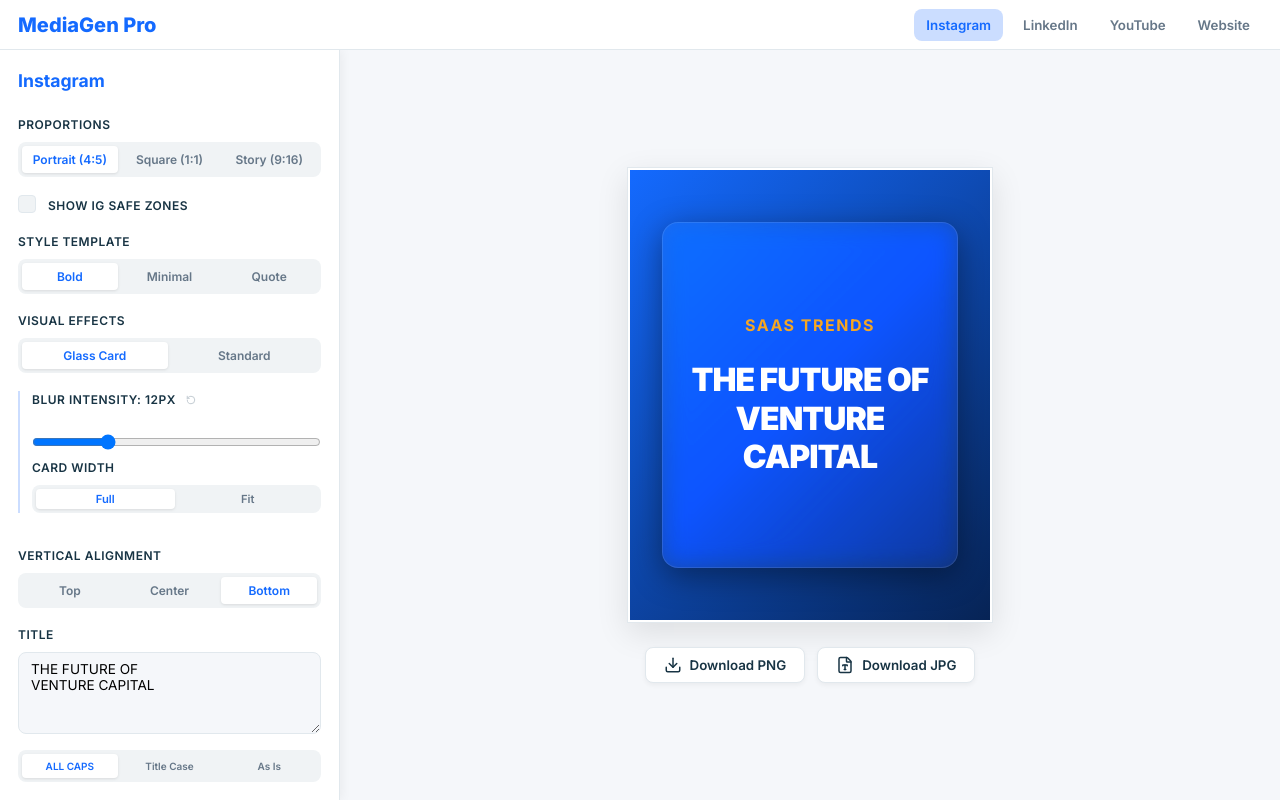
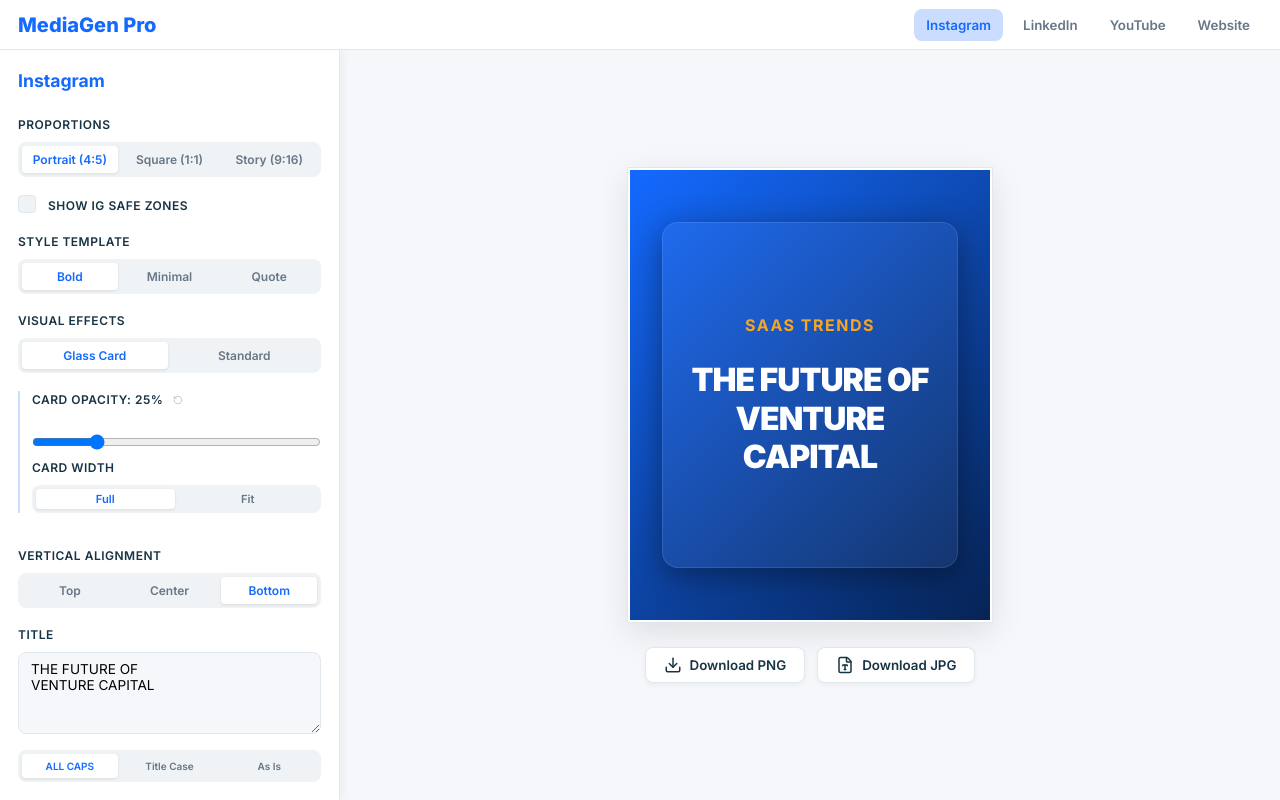
Before and after one commit to umedrahimoff/mediagenpro, a React (Vite) app: page / in a window 1280 px wide. Both pictures are taken after a click on the button "Glass Card". Built offline with nearby package versions, Linux system fonts and the light colour scheme.

Commit message:
v1.5.4: Replace glass blur with opacity control for consistent export

```diff
--- a/src/App.tsx
+++ b/src/App.tsx
@@ -67,7 +67,7 @@ function App() {
       textTransform: 'uppercase',
       useGlassmorphism: false,
       contentAlignment: 'flex-end',
-      glassBlur: 12,
+      glassBlur: 25,
       glassWidth: 'full',
     };
   });
--- a/src/components/Editor/Editor.tsx
+++ b/src/components/Editor/Editor.tsx
@@ -245,15 +245,15 @@ export const Editor: React.FC<EditorProps> = ({ state, onChange }) => {
                                 <div className="glass-settings-nested" style={{ paddingLeft: '12px', borderLeft: '2px solid var(--color-light-blue)', marginBottom: '16px' }}>
                                     <div className="control-group">
                                         <div className="label-with-reset">
-                                            <label style={{ fontSize: '0.75rem' }}>Blur Intensity: {state.glassBlur}px</label>
-                                            <button className="reset-mini-btn" onClick={() => onChange({ glassBlur: 12 })} title="Reset to 12px">
+                                            <label style={{ fontSize: '0.75rem' }}>Card Opacity: {state.glassBlur}%</label>
+                                            <button className="reset-mini-btn" onClick={() => onChange({ glassBlur: 25 })} title="Reset to 25%">
                                                 <RotateCcw size={10} />
                                             </button>
                                         </div>
                                         <input
                                             type="range"
-                                            min="4"
-                                            max="40"
+                                            min="10"
+                                            max="95"
                                             value={state.glassBlur}
                                             onChange={(e) => onChange({ glassBlur: parseInt(e.target.value) })}
                                             className="slider"
@@ -471,7 +471,7 @@ export const Editor: React.FC<EditorProps> = ({ state, onChange }) => {
                 <a href="https://stanbase.tech/" target="_blank" rel="noopener noreferrer">
                     <span>Powered by</span>
                     <strong>Stanbase</strong>
-                    <span className="version-tag">v1.5.3</span>
+                    <span className="version-tag">v1.5.4</span>
                 </a>
             </footer>
         </div>
--- a/src/components/Preview/Preview.css
+++ b/src/components/Preview/Preview.css
@@ -485,7 +485,7 @@
 
 /* Glassmorphism Effect */
 .glass-effect {
-    background: rgba(255, 255, 255, 0.25) !important;
+    /* Background is handled inline for opacity control */
     border: 1px solid rgba(255, 255, 255, 0.3) !important;
     border-radius: 16px !important;
     margin: 20px !important;
@@ -493,16 +493,6 @@
     height: auto !important;
     min-height: 120px;
     box-shadow: 0 8px 32px 0 rgba(0, 0, 0, 0.4) !important;
-}
-
-/* Force high visibility during export since backdrop-filter fails */
-.exporting .glass-effect {
-    background: rgba(255, 255, 255, 0.85) !important;
-    /* Very visible white */
-    backdrop-filter: none !important;
-    -webkit-backdrop-filter: none !important;
-    box-shadow: 0 10px 40px rgba(0, 0, 0, 0.5) !important;
-    border: 1px solid rgba(255, 255, 255, 0.8) !important;
 }
 
 .glass-width-fit {
--- a/src/components/Preview/Preview.tsx
+++ b/src/components/Preview/Preview.tsx
@@ -77,11 +77,6 @@ export const Preview: React.FC<PreviewProps> = ({ state }) => {
                 filter: (domNode: any) => {
                     const classList = domNode.classList;
                     return !classList || !classList.contains('ig-ui-overlay');
-                },
-                onClone: (clonedNode: any) => {
-                    if (clonedNode instanceof HTMLElement) {
-                        clonedNode.classList.add('exporting');
-                    }
                 }
             } : {
                 width: targetWidth,
@@ -95,11 +90,6 @@ export const Preview: React.FC<PreviewProps> = ({ state }) => {
                 filter: (domNode: any) => {
                     const classList = domNode.classList;
                     return !classList || !classList.contains('ig-ui-overlay');
-                },
-                onClone: (clonedNode: any) => {
-                    if (clonedNode instanceof HTMLElement) {
-                        clonedNode.classList.add('exporting');
-                    }
                 }
             };
 
@@ -254,8 +244,9 @@ export const Preview: React.FC<PreviewProps> = ({ state }) => {
                                 className={`content ${state.useGlassmorphism ? 'glass-effect' : ''} ${state.useGlassmorphism ? `glass-width-${state.glassWidth}` : ''}`}
                                 style={{
                                     justifyContent: state.contentAlignment,
-                                    backdropFilter: state.useGlassmorphism ? `blur(${state.glassBlur}px) saturate(180%)` : undefined,
-                                    WebkitBackdropFilter: state.useGlassmorphism ? `blur(${state.glassBlur}px) saturate(180%)` : undefined,
+                                    backgroundColor: state.useGlassmorphism
+                                        ? `rgba(255, 255, 255, ${state.glassBlur / 100})`
+                                        : undefined,
                                 }}
                             >
                                 {state.category && (
```
